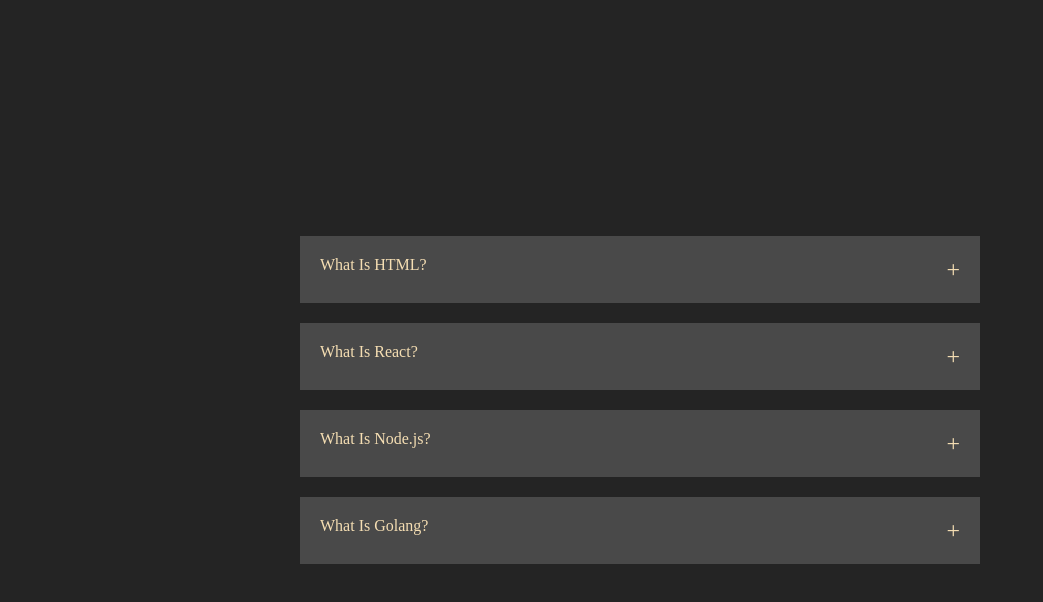
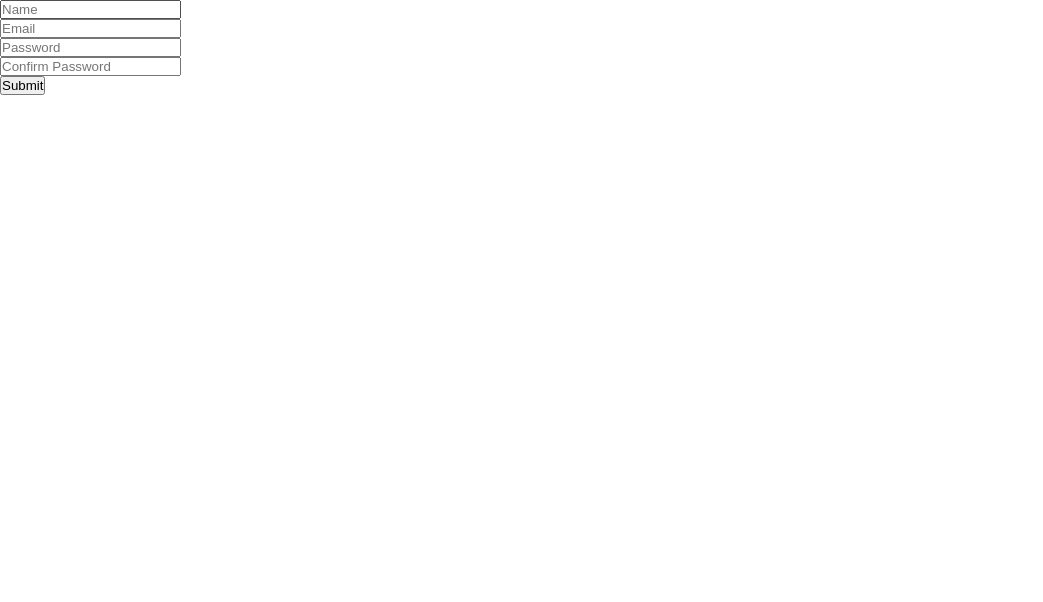
Before and after one commit to DineshDhanoki/Learning, a React (Create React App) app: page / in a window 1280 px wide. Shown: the top 602 px of the page, without its empty margins (0-1043 px from the left). Built offline with nearby package versions, Linux system fonts and the light colour scheme; the HTML template or start-up script is replaced by a standard one.

Commit message:
Add files via upload

```diff
--- a/src/App.js
+++ b/src/App.js
@@ -1,6 +1,7 @@
 import React from 'react'
-import Accordion from './components/Accordion'
-import { accordionData } from "./utils/content";
+import Validate from './components/Validate'
+// import Accordion from './components/Accordion'
+// import { accordionData } from "./utils/content";
 // import Testimonials from './components/Testimonials'
 // import HiddenSearchBar from './components/HiddenSearchBar'
 // import ToggleButtonColor from './components/ToggleButtonColor'
@@ -11,16 +12,23 @@
 
 const App = () => {
 
-  return (
-    <div>
-      <div className="accordion">{accordionData.map(({ title, content }) => (
-      <Accordion title={title} content={content} />
-      ))}
+  return <Validate/>
+    // <div>
+    //   <div className="accordion">{accordionData.map(({ title, content }) => (
+    //   <Accordion title={title} content={content} />
+    //   ))}
 
+    // <Testimonials/>
+    // <HiddenSearchBar/>
+    // <ToggleButtonColor/>
+    // <Calculator/>
+    // <MealAPI/>
+    // <Counter />
+    // <Todo/>
 
-    </div>
-    </div>
-  )
+    // </div>
+    // </div>
+
 }
 
 export default App
--- a/src/components/Accordion.jsx
+++ b/src/components/Accordion.jsx
@@ -1,22 +1,22 @@
-import React from 'react'
-import { useState } from 'react'
-import './../index-7.css'
+// import React from 'react'
+// import { useState } from 'react'
+// import './../index-7.css'
 
-const Accordion = ({title,content}) => {
-    const [isActive, setIsActive] = useState(false)
+// const Accordion = ({title,content}) => {
+//     const [isActive, setIsActive] = useState(false)
 
-  return (
-    <section className='accordian-cards' key={Math.random()}>
-      <div className="header" onClick={() => setIsActive(!isActive)}>
-        <div>{title}</div>
-        <p className='icon'>{isActive ? '_' : '+'}</p>
-      </div>
+//   return (
+//     <section className='accordian-cards' key={Math.random()}>
+//       <div className="header" onClick={() => setIsActive(!isActive)}>
+//         <div>{title}</div>
+//         <p className='icon'>{isActive ? '_' : '+'}</p>
+//       </div>
 
-      <div className="content">
-        {isActive && <p className='card-info'>{content}</p>}
-        </div>
-    </section>
-  )
-}
+//       <div className="content">
+//         {isActive && <p className='card-info'>{content}</p>}
+//         </div>
+//     </section>
+//   )
+// }
 
-export default Accordion
+// export default Accordion
--- /dev/null
+++ b/src/components/Validate.jsx
@@ -0,0 +1,89 @@
+import React from 'react'
+import { useState } from 'react'
+import './../index-8.css'
+
+function Validate() {
+    const [userName, setUserName] = useState('')
+    const [email, setEmail] = useState('')
+    const [password, setPassword] = useState('')
+    const [confirmPassword, setConfirmPassword] = useState('')
+
+    const [errorUserName, setErrorUserName] = useState('')
+    const [errorEmail, setErrorEmail] = useState('')
+    const [errorPassword, setErrorPassword] = useState('')
+    const [errorConfirmPassword, setErrorConfirmPassword] = useState('')
+
+    const [userColor, setUserColor] = useState('')
+    const [emailColor, setEmailColor] = useState('')
+    const [passwordColor, setPasswordColor] = useState('')
+    const [confirmPasswordColor, setConfirmPasswordColor] = useState('')
+
+
+    function validate(e) {
+        e.preventDefault()
+
+        if(userName.length >= 8) {
+            setErrorUserName('')
+            setUserColor('green') }
+            else {
+            setErrorUserName('Username must be 8 characters or more than 8 characters long..')
+            setUserColor('red')
+            }
+
+        if(email.includes('@gmail.com')) {
+            setErrorEmail('')
+            setEmailColor('green') }
+            else {
+            setErrorEmail('Email must have @gmail.com')
+            setEmailColor('red')
+            }
+
+        if(password.length >= 8) {
+            setErrorPassword('')
+            setPasswordColor('green') }
+            else {
+            setErrorPassword('Password must be 8 characters or more than 8 characters long..')
+            setPasswordColor('red')
+            }
+
+        if(password != '' && password == confirmPassword) {
+            setErrorConfirmPassword('')
+            setConfirmPasswordColor('green') }
+            else {
+            setErrorConfirmPassword("Password didn't match")
+            setConfirmPasswordColor('red')
+            }
+        }
+
+  return (
+    <>
+      <div className="cards">
+        <div className="cards-image"></div>
+
+        <form>
+            <input type="text"
+            placeholder='Name'
+            value={userName}
+            onChange={(e) => setUserName(e.target.value)}
+            style={{borderColor: userColor}}/>
+            <p className="error">{errorUserName}</p>
+
+            <input type="text" placeholder='Email' value={email} onChange={(e) => setEmail(e.target.value)} style={{borderColor: emailColor}}/>
+            <p className="error">{errorEmail}</p>
+
+            <input type="password" placeholder='Password' value={password} onChange={(e) => setPassword(e.target.value)} style={{borderColor: passwordColor}}/>
+            <p className="error">{errorPassword}</p>
+
+            <input type="password" placeholder='Confirm Password' value={confirmPassword} onChange={(e) => setConfirmPassword(e.target.value)} style={{borderColor: confirmPasswordColor}}/>
+            <p className="error">{errorConfirmPassword}</p>
+
+            <button className="submit-btn" onClick={validate}>Submit</button>
+
+        </form>
+      </div>
+    </>
+  )
+}
+
+
+export default Validate
--- a/src/index-7.css
+++ b/src/index-7.css
@@ -1,4 +1,4 @@
-*{
+/* *{
     padding: 0;
     margin: 0;
     box-sizing: border-box;
@@ -41,4 +41,4 @@
     width: 30rem;
     padding: 20px 0;
     line-height: 1.3;
-}
+} */
--- /dev/null
+++ b/src/index-8.css
@@ -0,0 +1,5 @@
+*{
+    padding: 0;
+    margin: 0;
+    box-sizing: border-box;
+}
```
